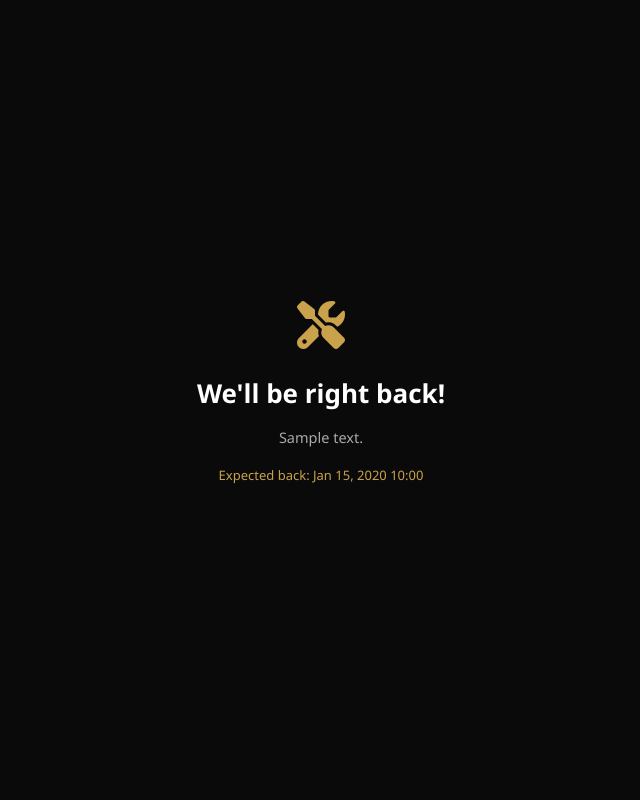
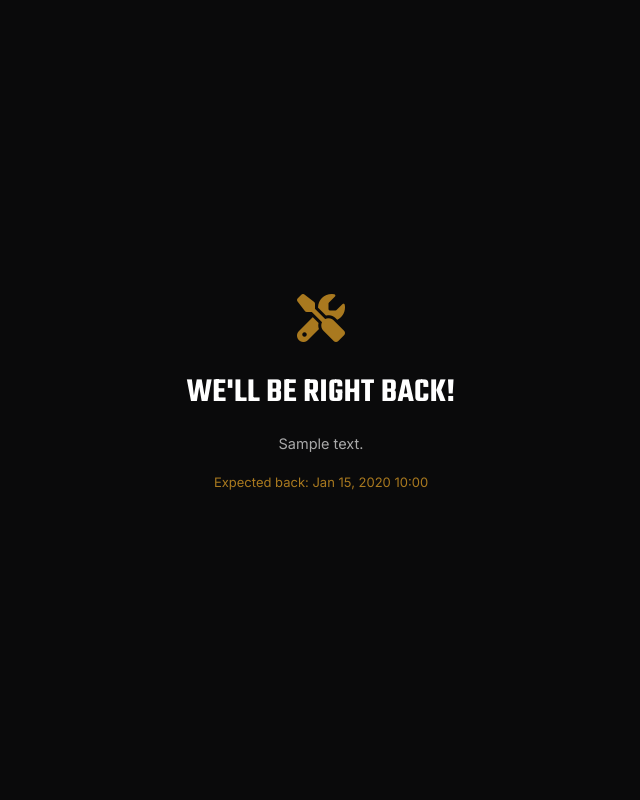
Before and after one commit to mostafamohamed521/GYMX, a Django app: template templates/system/maintenance_page.html in a window 1280 px wide. Shown: the whole page, without its empty margins (319-959 px from the left). Run offline with Django 5.2, Linux system fonts and the light colour scheme; the template is opened without the code that fills it: most values are stand-ins (such as "Sample title", 1, 10 or a date in 2020).

Commit message:
Update maintenance page

```diff
--- a/templates/system/maintenance_page.html
+++ b/templates/system/maintenance_page.html
@@ -5,11 +5,13 @@
 <meta name="viewport" content="width=device-width, initial-scale=1.0" />
 <title>Under Maintenance | GymX</title>
 <link rel="stylesheet" href="https://cdnjs.cloudflare.com/ajax/libs/font-awesome/6.5.1/css/all.min.css">
+<link rel="preconnect" href="https://fonts.googleapis.com">
+<link href="https://fonts.googleapis.com/css2?family=Teko:wght@600;700&family=Inter:wght@400;500;600;700&display=swap" rel="stylesheet">
 <style>
-  body{margin:0;font-family:'Segoe UI',sans-serif;background:#0A0A0B;color:white;min-height:100vh;display:flex;align-items:center;justify-content:center;text-align:center;}
+  body{margin:0;font-family:'Inter',sans-serif;background:#0A0A0B;color:white;min-height:100vh;display:flex;align-items:center;justify-content:center;text-align:center;}
   .wrap{max-width:500px;padding:24px;}
-  i.icon{font-size:48px;color:#C9A24B;margin-bottom:16px;}
-  h1{font-size:26px;margin:10px 0 14px;}
+  i.icon{font-size:48px;color:#A9791F;margin-bottom:16px;}
+  h1{font-family:'Teko',sans-serif;font-size:34px;font-weight:600;text-transform:uppercase;letter-spacing:.3px;margin:10px 0 14px;}
   p{color:rgba(255,255,255,0.65);font-size:14.5px;line-height:1.7;}
 </style>
 </head>
@@ -18,7 +20,7 @@
   <i class="fa-solid fa-screwdriver-wrench icon"></i>
   <h1>We'll be right back!</h1>
   <p>{{ settings_obj.message }}</p>
-  {% if settings_obj.ends_at %}<p style="margin-top:10px;font-size:13px;color:#C9A24B;">Expected back: {{ settings_obj.ends_at|date:"M d, Y H:i" }}</p>{% endif %}
+  {% if settings_obj.ends_at %}<p style="margin-top:10px;font-size:13px;color:#A9791F;">Expected back: {{ settings_obj.ends_at|date:"M d, Y H:i" }}</p>{% endif %}
 </div>
 </body>
 </html>
```
